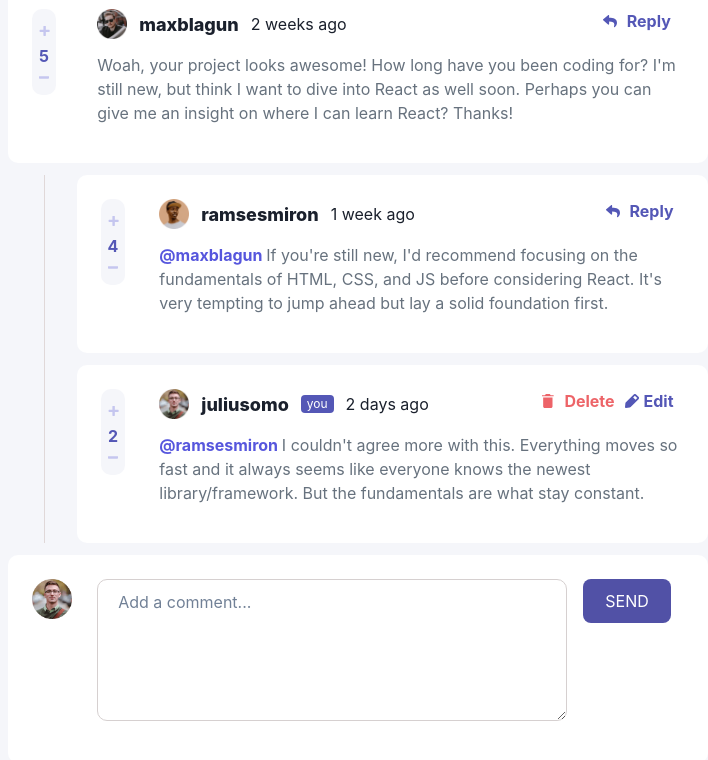
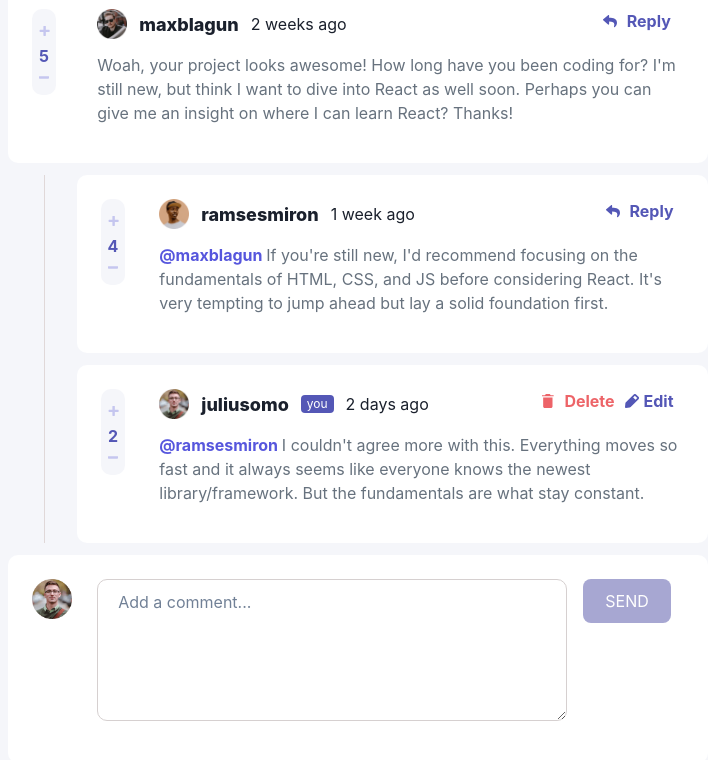
Before and after one commit to drew-chidi/FEM-interactive-comments, a React (Create React App) app: page / in a window 1280 px wide. In both pictures the pointer is over the button "SEND". Shown: the part 230-990 px from the top of the page, without its empty margins (282-990 px from the left). Built offline with nearby package versions, Linux system fonts and the light colour scheme.

Commit message:
added hover states for buttons

```diff
--- a/src/components/CommentForm.module.css
+++ b/src/components/CommentForm.module.css
@@ -24,6 +24,9 @@
   padding: 10px 22px;
   border-radius: 8px;
 }
+.button:hover {
+  opacity: 0.5;
+}
 @media (min-width: 768px) {
   .container {
     display: flex;
--- a/src/components/List.module.css
+++ b/src/components/List.module.css
@@ -44,6 +44,10 @@
   display: flex;
   align-items: center;
   justify-content: flex-end;
+}
+
+.replyGroup:hover {
+  opacity: 0.5;
 }
 
 .replyGroup > * {
```
